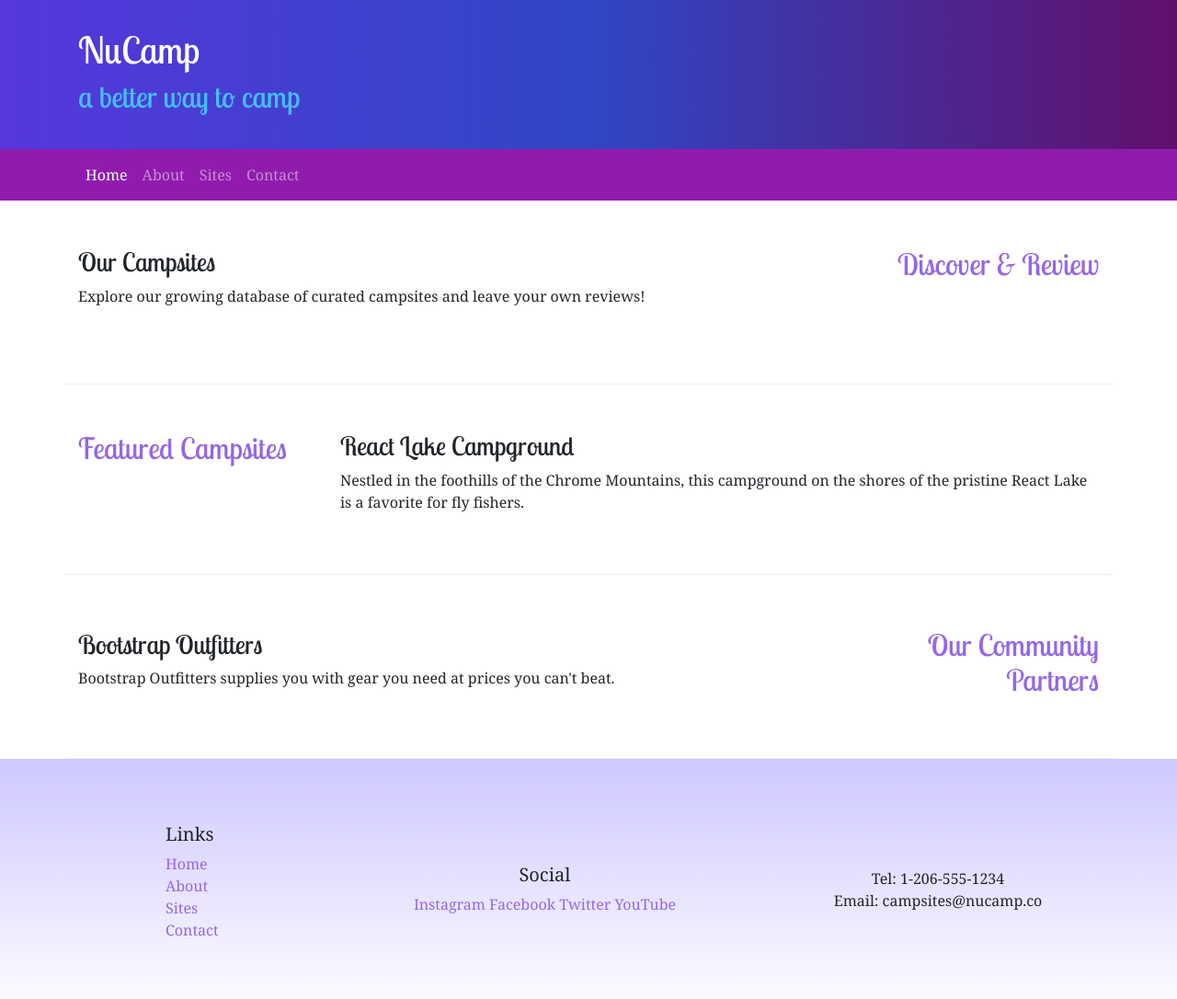
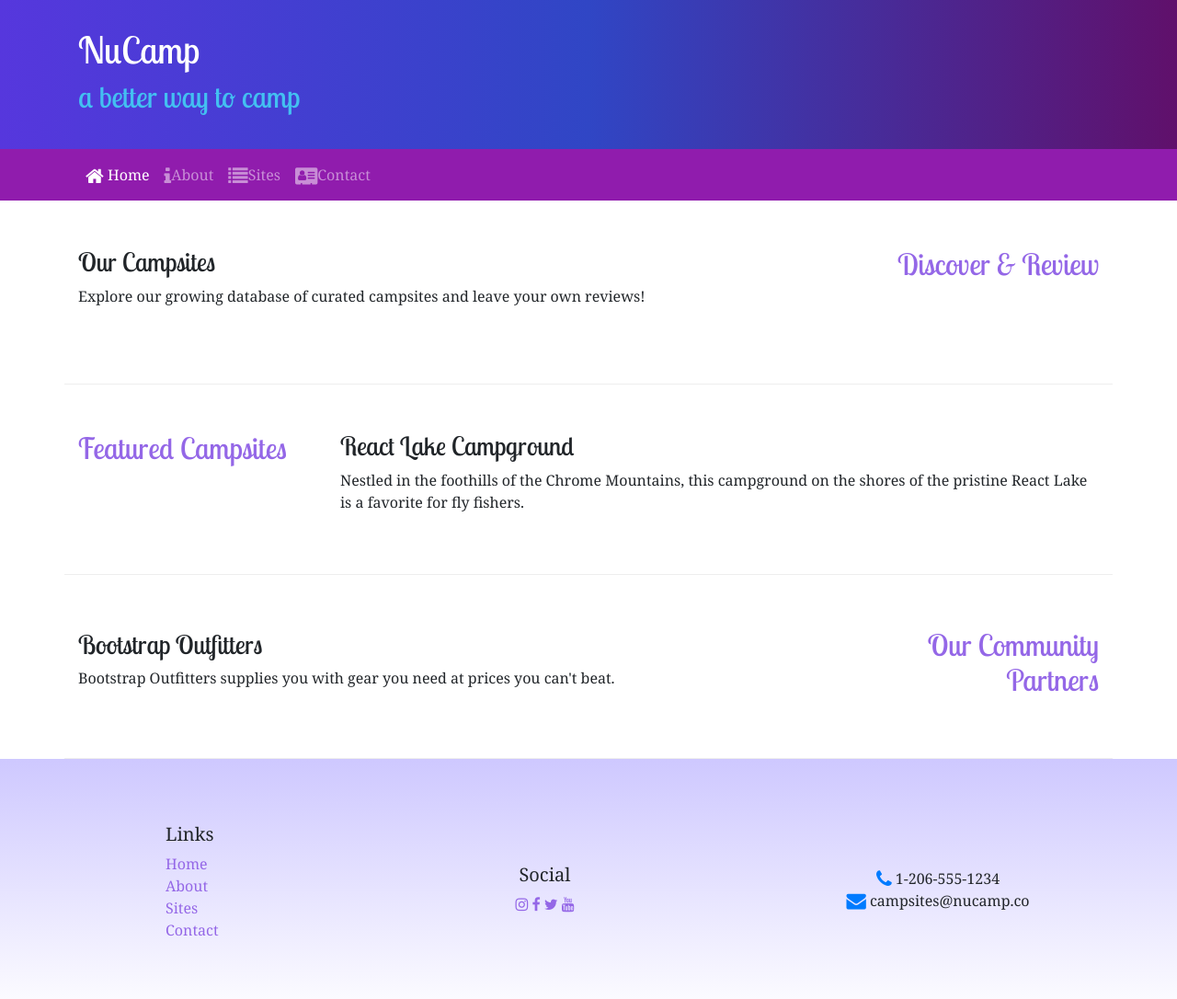
Before and after one commit to MiaMoustafa/nucampsite, a website: page index.html in a window 1280 px wide. Shown: the top 1086 px of the page at 92% size. Drawn offline with nearby package versions, Linux system fonts and the light colour scheme.

Commit message:
icon fonts

```diff
--- a/index.html
+++ b/index.html
@@ -10,6 +10,7 @@
       rel="stylesheet"
       href="node_modules/bootstrap/dist/css/bootstrap.min.css"
     />
+    <link rel="stylesheet" href="node_modules/font-awesome/css/font-awesome.min.css" />
     <link rel="stylesheet" href="css/style.css" />
     <link
       href="https://fonts.googleapis.com/css2?family=Lobster+Two:wght@400;700&family=Noto+Serif:wght@400;700&display=swap"
@@ -41,19 +42,19 @@
           <span class="navbar-toggler-icon"></span>
         </button>
         <div class="collapse navbar-collapse" id="nucampNavbar">
-          <div class="collapse navbar-collapse" id="nucampNavbar">
             <ul class="navbar-nav">
               <li class="nav-item active">
-                <a class="nav-link" href="#">Home</a>
+                <a class="nav-link" href="#"> <i class="fa fa-home fa-lg"></i>
+                  Home</a>
               </li>
               <li class="nav-item">
-                <a class="nav-link" href="aboutus.html">About</a>
+                <a class="nav-link" href="aboutus.html"><i class="fa fa-info fa-lg"></i>About</a>
               </li>
-              <li class="nav-item"><a class="nav-link" href="#">Sites</a></li>
-              <li class="nav-item"><a class="nav-link" href="#">Contact</a></li>
+              <li class="nav-item"><a class="nav-link" href="#"><i class="fa fa-list fa-lg">
+              </i>Sites</a></li>
+              <li class="nav-item"><a class="nav-link" href="#"><i class="fa fa-address-card fa-lg"></i>Contact</a></li>
             </ul>
           </div>
-        </div>
       </div>
     </nav>
 
@@ -111,14 +112,14 @@
           </div>
           <div class="col-6 col-sm-5 text-center">
             <h5>Social</h5>
-            <a href="http://instagram.com/">Instagram</a>
-            <a href="http://facebook.com/">Facebook</a>
-            <a href="http://twitter.com/">Twitter</a>
-            <a href="http://youtube.com/">YouTube</a>
+            <a href="http://instagram.com/"><i class="fa fa-instagram"></i></a>
+            <a href="http://facebook.com/"><i class="fa fa-facebook"></i></a>
+            <a href="http://twitter.com/"><i class="fa fa-twitter"></i></a>
+            <a href="http://youtube.com/"><i class="fa fa-youtube"></i></a>
           </div>
-          <div class="col-sm-4 text-center">
-            Tel: 1-206-555-1234<br />
-            Email: campsites@nucamp.co
+          <div class="col-sm-4 text-center"><i class="fa fa-phone fa-lg text-primary"></i>
+          1-206-555-1234<br /><i class="fa fa-envelope fa-lg text-primary"></i>
+          campsites@nucamp.co
           </div>
         </div>
       </div>
--- a/package.json
+++ b/package.json
@@ -4,8 +4,8 @@
   "description": "This is a website for the fictional campsites review site NuCamp.",
   "main": "index.html",
   "scripts": {
-    "lite" : "lite-server",
-    "start" : "npm run lite",
+    "lite": "lite-server",
+    "start": "npm run lite",
     "test": "echo \"Error: no test specified\" && exit 1"
   },
   "author": "Mia",
@@ -15,6 +15,7 @@
   },
   "dependencies": {
     "bootstrap": "^4.5.2",
+    "font-awesome": "^4.7.0",
     "jquery": "^3.5.1",
     "popper.js": "^1.16.1"
   }
```
Also changed, not shown: aboutus.html (+11 -12 lines), 1 other file.
